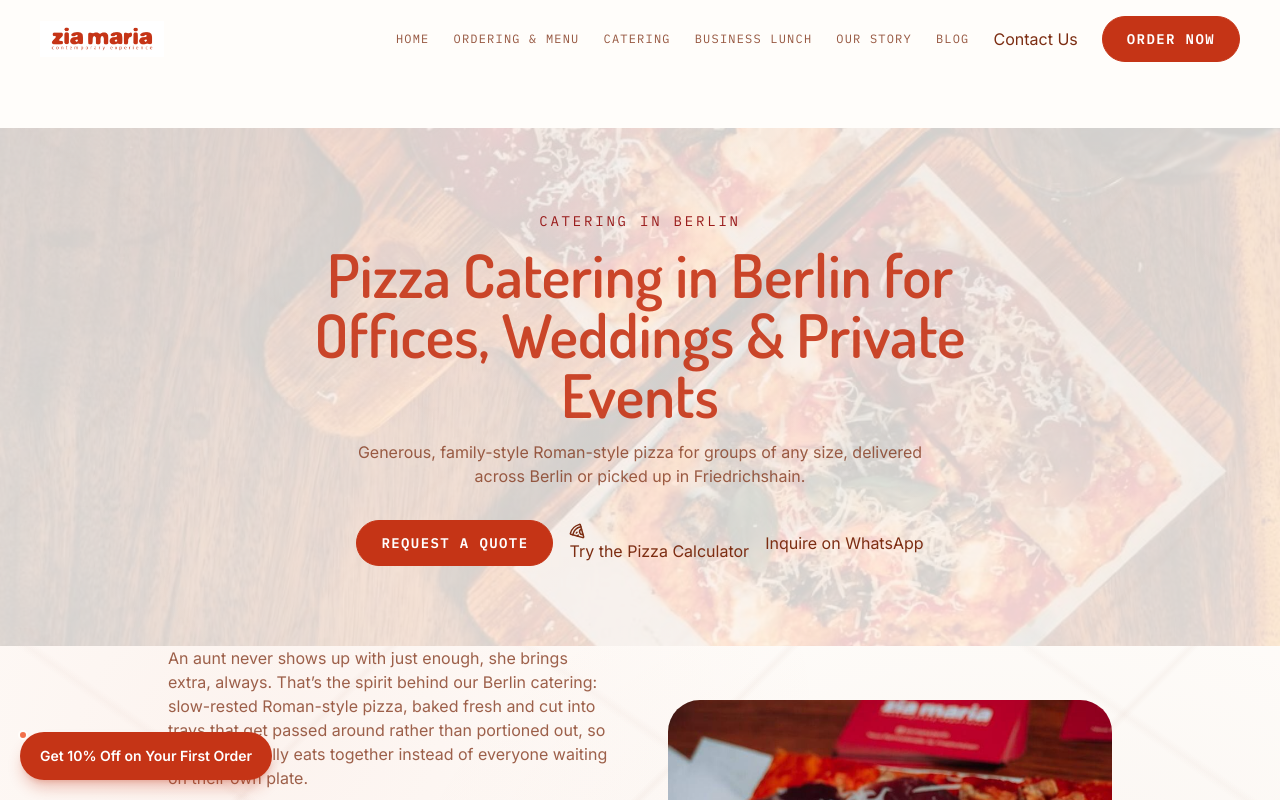
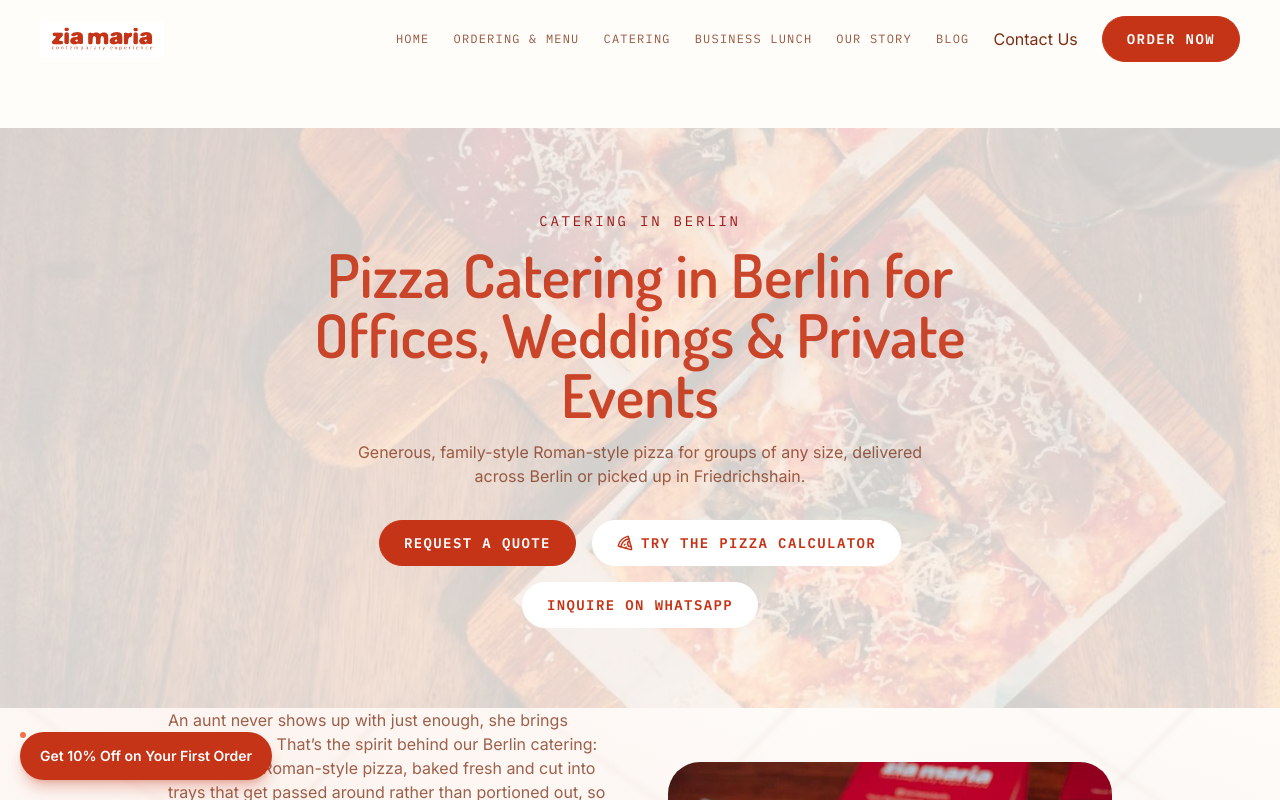
Before and after one commit to ziamariaberlin2-home/one-scroll-web, a Next.js app: page /catering in a window 1280 px wide. Shown: the top 800 px of the page. Built offline with nearby package versions, Linux system fonts and the light colour scheme.

Commit message:
Rebalance catering hero button colors after olive removal

```diff
--- a/app/catering/page.js
+++ b/app/catering/page.js
@@ -117,7 +117,7 @@
           </p>
           <div className="mt-8 flex flex-wrap items-center justify-center gap-4">
             <a href="#catering-form" className="btn-pill-wine">Request a Quote</a>
-            <a href="#pizza-calculator" className="btn-pill-olive">
+            <a href="#pizza-calculator" className="btn-pill-white">
               <Pizza className="h-4 w-4" strokeWidth={2.25} aria-hidden="true" />
               Try the Pizza Calculator
             </a>
@@ -125,7 +125,7 @@
               href={whatsappLink("Hi Zia Maria! I'd like a catering or private event quote in Berlin.")}
               target="_blank"
               rel="noopener noreferrer"
-              className="btn-pill-olive"
+              className="btn-pill-white"
             >
               Inquire on WhatsApp
             </a>
@@ -171,7 +171,7 @@
             return (
               <li
                 key={f.text}
-                className="card-3d card-pop hover-line-olive group flex items-center gap-3 rounded-xl border border-ink/10 bg-white/40 p-4 text-left transition-colors hover:border-olive/30"
+                className="card-3d card-pop hover-line-wine group flex items-center gap-3 rounded-xl border border-ink/10 bg-white/40 p-4 text-left transition-colors hover:border-wine/30"
               >
                 <IconChip icon={Icon} color={color} />
                 <span>{f.text}</span>
@@ -205,7 +205,7 @@
             {OCCASIONS.map((o) => {
               const { Icon, color } = OCCASION_ICONS[o.icon];
               return (
-                <div key={o.title} className="card-3d card-pop hover-line-olive group rounded-2xl border border-ink/10 bg-white/50 p-6 transition-colors hover:border-olive/30">
+                <div key={o.title} className="card-3d card-pop hover-line-wine group rounded-2xl border border-ink/10 bg-white/50 p-6 transition-colors hover:border-wine/30">
                   <IconChip icon={Icon} color={color} size="lg" />
                   <h3 className="mt-4 font-display text-lg font-semibold text-ink">{o.title}</h3>
                   <p className="mt-2 text-sm leading-relaxed text-ink/65">{o.body}</p>
@@ -232,7 +232,7 @@
           </p>
           <div className="mt-5 flex flex-wrap items-center justify-center gap-3">
             <a href={`${basePath}/menu/`} className="btn-pill-dark">Browse the Full Menu</a>
-            <a href={`${basePath}/business-lunch/`} className="btn-pill-olive">See Business Lunch Options</a>
+            <a href={`${basePath}/business-lunch/`} className="btn-pill-wine">See Business Lunch Options</a>
           </div>
         </div>
       </section>
```
